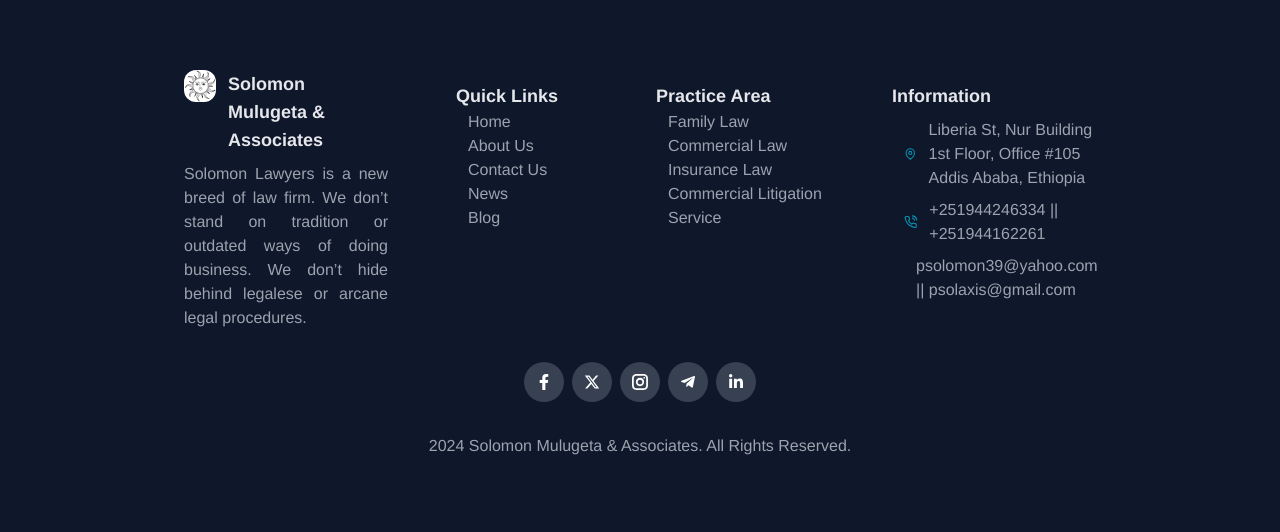
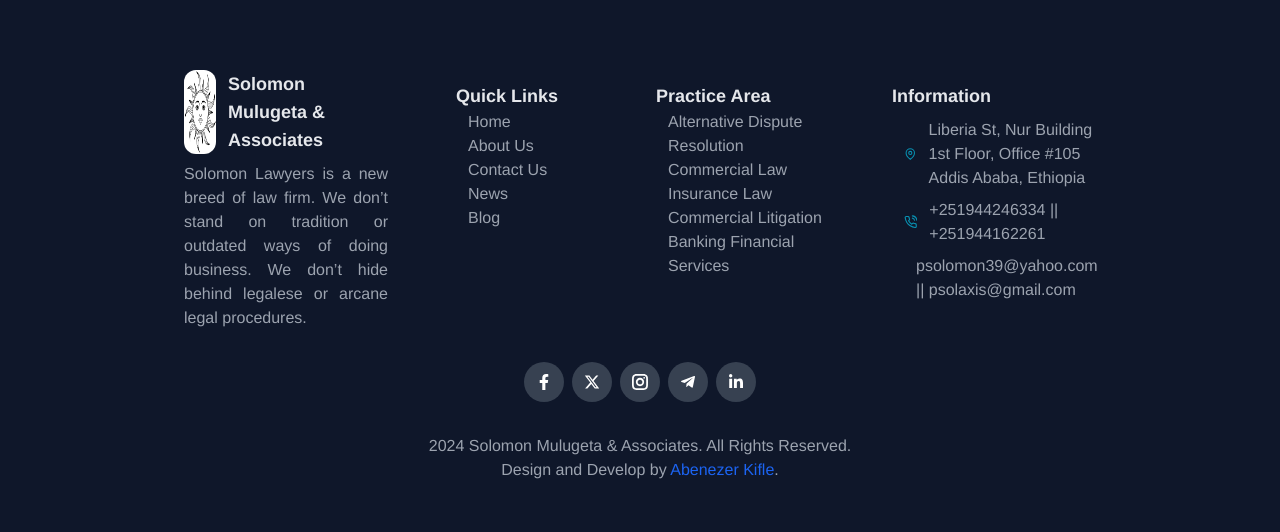
Before and after one commit to abenooo/lawyer_public_site, a Next.js app: page / in a window 1280 px wide. Shown: the part 2518-3050 px from the top of the page. Built offline with nearby package versions, Linux system fonts and the light colour scheme; no server answers.

Commit message:
Add desing and develop by

```diff
--- a/components/Footer.jsx
+++ b/components/Footer.jsx
@@ -6,6 +6,8 @@ import { FaXTwitter } from "react-icons/fa6";
 import { GrInstagram } from "react-icons/gr";
 import { FaTelegramPlane } from "react-icons/fa";
 import { FaLinkedinIn } from "react-icons/fa6";
+import Image from "next/image";
+import Link from "next/link";
 
 function Footer() {
   const year = new Date().getFullYear();
@@ -14,10 +16,12 @@ function Footer() {
       <div className="grid grid-cols-2 md:grid-cols-4 gap-8 md:w-3/4 mx-auto">
         <div className="col-span-2 md:col-span-1">
           <div className="flex gap-3">
-            <img
-              src="/assets/logo.jpg"
+            <Image
+              src="/assets/logo.jpg" // Corrected path to logo.jpg
               alt="logo"
-              className="h-8 w-8 rounded-xl"
+              className="rounded-xl"
+              height={32}
+              width={32}
             />
             <h3 className="text-lg font-semibold text-gray-200">
               Solomon Mulugeta & Associates
@@ -34,32 +38,32 @@ function Footer() {
           <h3 className="text-lg font-semibold text-gray-200">Quick Links</h3>
           <ul className="ml-3">
             <li>
-              <a href="/" className="hover:underline hover:text-gray-200">
+              <Link href="/" className="hover:underline hover:text-gray-200">
                 Home
-              </a>
+              </Link>
             </li>
             <li>
-              <a href="/about" className="hover:underline hover:text-gray-200">
+              <Link href="/about" className="hover:underline hover:text-gray-200">
                 About Us
-              </a>
+              </Link>
             </li>
             <li>
-              <a
+              <Link
                 href="/contactUs"
                 className="hover:underline hover:text-gray-200"
               >
                 Contact Us
-              </a>
+              </Link>
             </li>
             <li>
-              <a href="/news" className="hover:underline hover:text-gray-200">
+              <Link href="/news" className="hover:underline hover:text-gray-200">
                 News
-              </a>
+              </Link>
             </li>
             <li>
-              <a href="/blog" className="hover:underline hover:text-gray-200">
+              <Link href="/blog" className="hover:underline hover:text-gray-200">
                 Blog
-              </a>
+              </Link>
             </li>
           </ul>
         </div>
@@ -67,29 +71,29 @@ function Footer() {
           <h3 className="text-lg font-semibold text-gray-200">Practice Area</h3>
           <ul className="ml-3">
             <li>
-              <a href="#" className="hover:underline hover:text-gray-200">
-                Family Law
-              </a>
+              <Link href="/practice-area/dispute-resolution" className="hover:underline hover:text-gray-200">
+              Alternative Dispute Resolution
+              </Link>
             </li>
             <li>
-              <a href="#" className="hover:underline hover:text-gray-200">
+              <Link href="/practice-area/commercial-law" className="hover:underline hover:text-gray-200">
                 Commercial Law
-              </a>
+              </Link>
             </li>
             <li>
-              <a href="#" className="hover:underline hover:text-gray-200">
+              <Link href="#" className="hover:underline hover:text-gray-200">
                 Insurance Law
-              </a>
+              </Link>
             </li>
             <li>
-              <a href="#" className="hover:underline hover:text-gray-200">
+              <Link href="/practice-area/commercial-litigation" className="hover:underline hover:text-gray-200">
                 Commercial Litigation
-              </a>
+              </Link>
             </li>
             <li>
-              <a href="#" className="hover:underline hover:text-gray-200">
-                Service
-              </a>
+              <Link href="/practice-area/banking-financial-services" className="hover:underline hover:text-gray-200">
+              Banking Financial Services
+              </Link>
             </li>
           </ul>
         </div>
@@ -122,45 +126,56 @@ function Footer() {
         </div>
       </div>
       <div className="flex justify-center items-center gap-2 my-8">
-        <a
+        <Link
           href="#"
           className="bg-gray-700 hover:bg-cyan-600 p-3 rounded-full text-white"
         >
           {" "}
           <FaFacebookF />
-        </a>
-        <a
+        </Link>
+        <Link
           href="#"
           className="bg-gray-700 hover:bg-cyan-600 p-3 rounded-full text-white"
         >
           {" "}
           <FaXTwitter />
-        </a>
-        <a
+        </Link>
+        <Link
           href="#"
           className="bg-gray-700 hover:bg-cyan-600 p-3 rounded-full text-white"
         >
           {" "}
           <GrInstagram />
-        </a>
+        </Link>
 
-        <a
+        <Link
           href="https://t.me/+251944246334"
           className="bg-gray-700 hover:bg-cyan-600 p-3 rounded-full text-white"
         >
           <FaTelegramPlane />
-        </a>
+        </Link>
 
-        <a
+        <Link
           href="https://www.linkedin.com/in/solomon-mulugeta-abate-1647176a/"
           className="bg-gray-700 hover:bg-cyan-600 p-3 rounded-full text-white"
         >
           <FaLinkedinIn />
-        </a>
+        </Link>
       </div>
       <p className="text-center">
         {year} Solomon Mulugeta & Associates. All Rights Reserved.
       </p>
+      <p className="text-center">
+  Design and Develop by{' '}
+  <Link
+    href="https://www.linkedin.com/in/abenezer-kifle/"
+    className="text-blue-600 hover:text-blue-800"
+  >
+    Abenezer Kifle
+  </Link>
+  .
+</p>
+
     </div>
   );
 }
```
